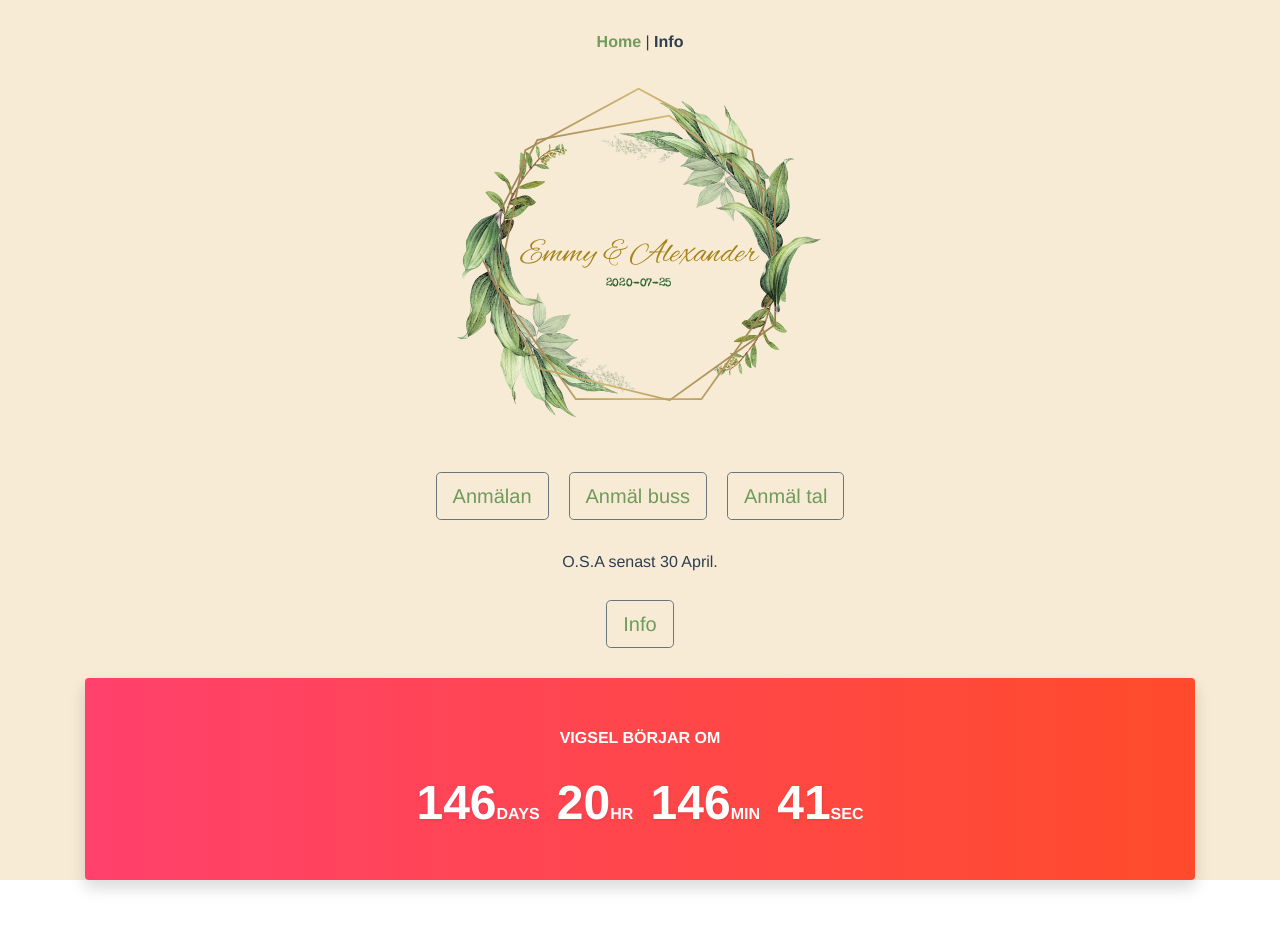
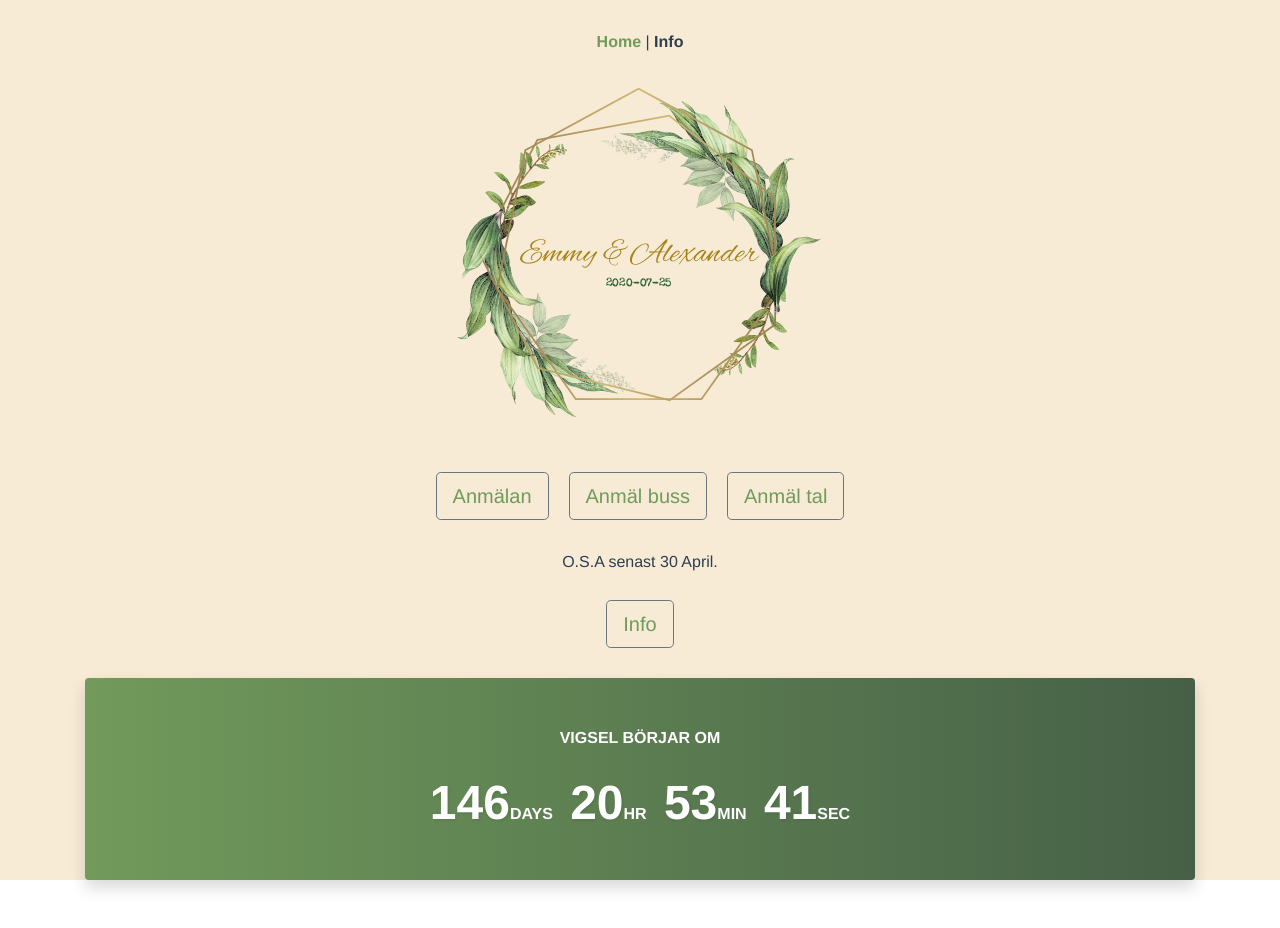
Before and after one commit to owodunni/jardoole, a Vue app: page / in a window 1280 px wide. Built offline with nearby package versions, Linux system fonts and the light colour scheme.

Commit message:
Change color of count down clock

```diff
--- a/src/components/CountDown.vue
+++ b/src/components/CountDown.vue
@@ -5,7 +5,7 @@
     <div id="clock" class="countdown pt-4">
         <span class="h1 font-weight-bold">{{days}}</span>days
         <span class="h1 font-weight-bold">{{hours}}</span>hr
-        <span class="h1 font-weight-bold">{{days}}</span>min
+        <span class="h1 font-weight-bold">{{minutes}}</span>min
         <span class="h1 font-weight-bold">{{seconds}}</span>sec
     </div>
   </div>
@@ -106,9 +106,9 @@ export default class CountDown extends Vue {
 }
 
 .bg-gradient-3 {
-    background: #ff416c;
-    background: -webkit-linear-gradient(to right, #ff416c, #ff4b2b);
-    background: linear-gradient(to right, #ff416c, #ff4b2b);
+    background: #719a5b;
+    background: -webkit-linear-gradient(to right, #719a5b, #466047);
+    background: linear-gradient(to right, #719a5b, #466047);
 }
 
 </style>
```
